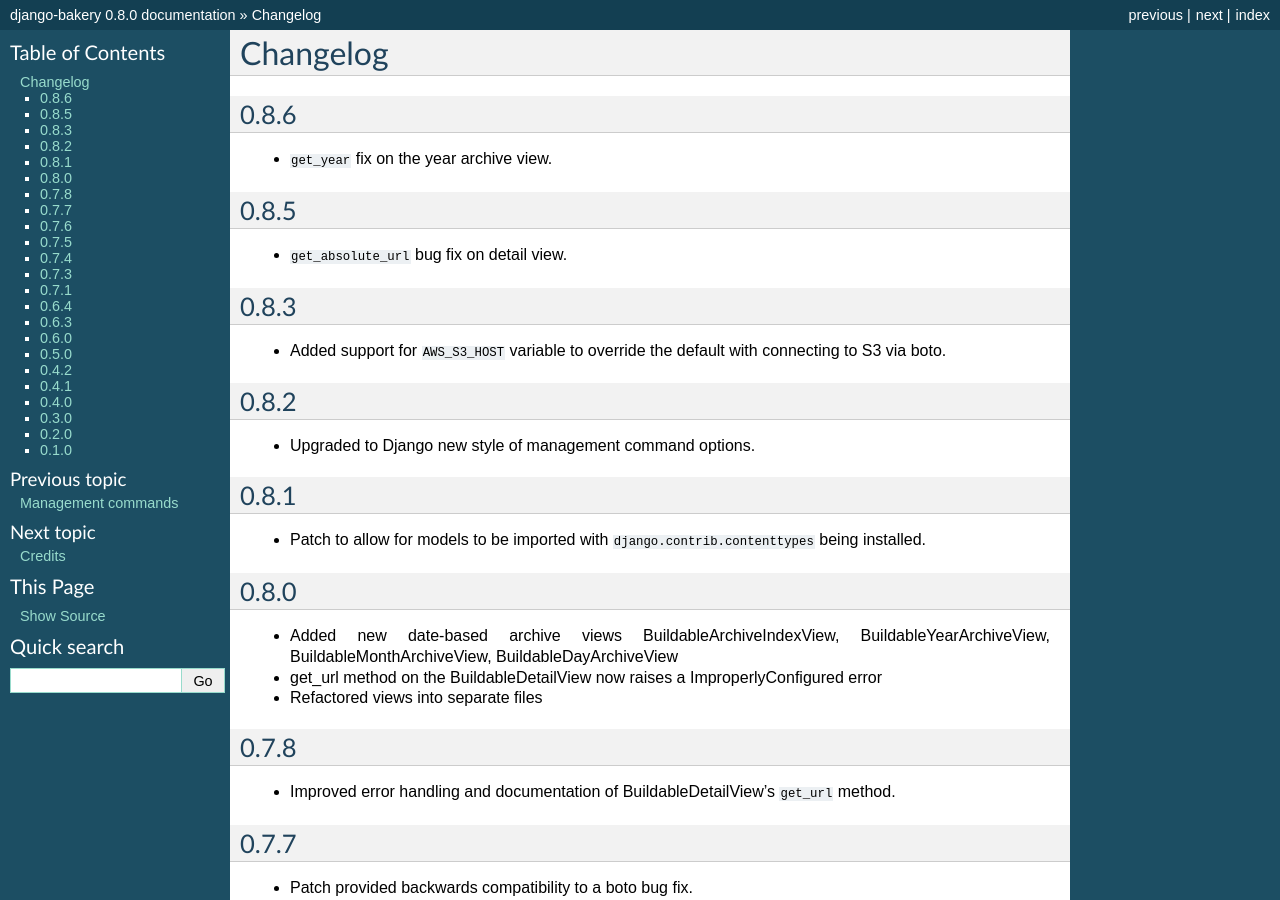
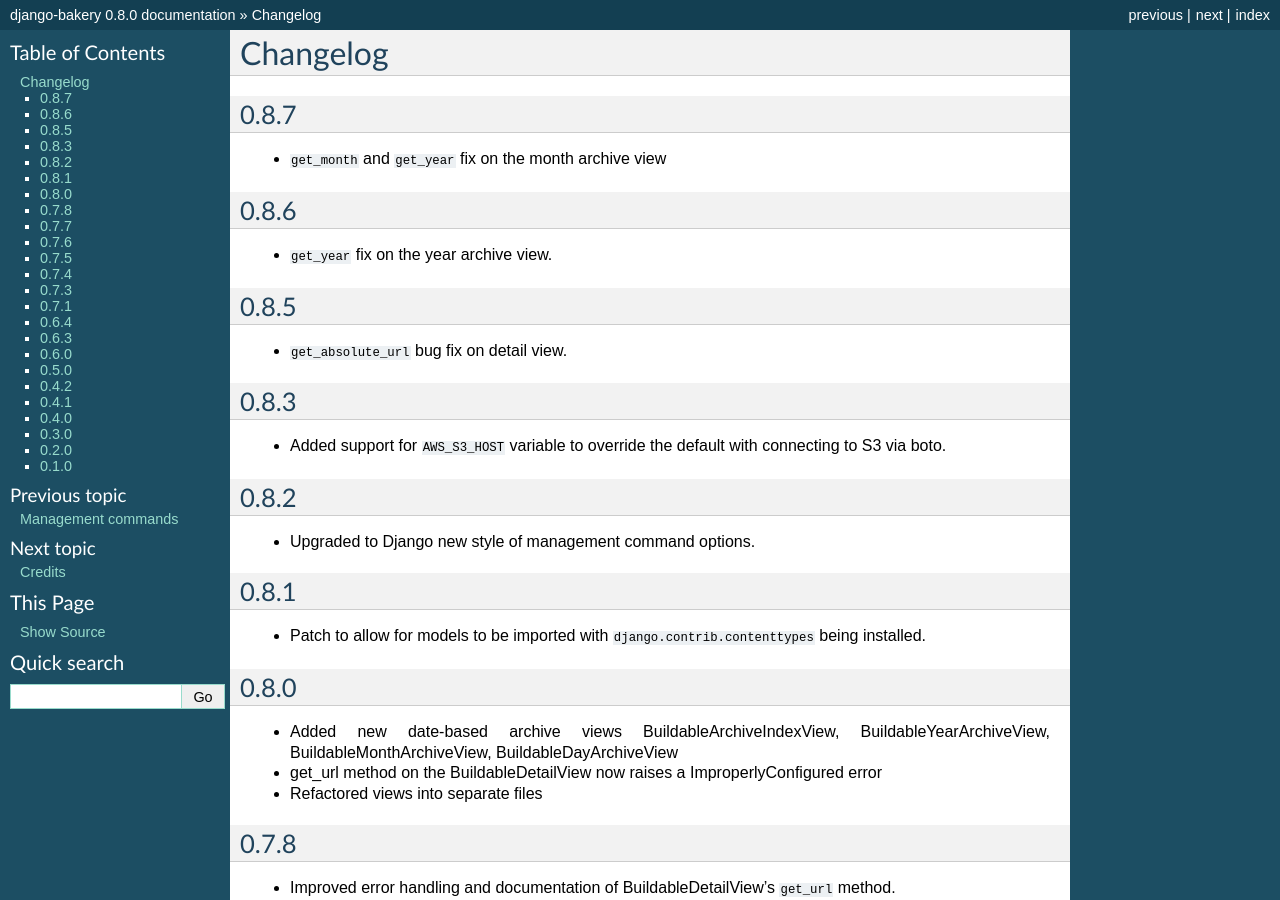
Before and after one commit to Sibizwan5/django-bakery, a Sphinx documentation site: the page built from docs/changelog.rst, in a window 1280 px wide and 900 px high. Built offline with Sphinx 7.4.7, drawn with Linux system fonts in a browser that asks for light colours.

Commit message:
Docs fix

```diff
--- a/docs/changelog.rst
+++ b/docs/changelog.rst
@@ -1,5 +1,10 @@
 Changelog
 =========
+
+0.8.7
+-----
+
+* ``get_month`` and ``get_year`` fix on the month archive view
 
 0.8.6
 -----
```
